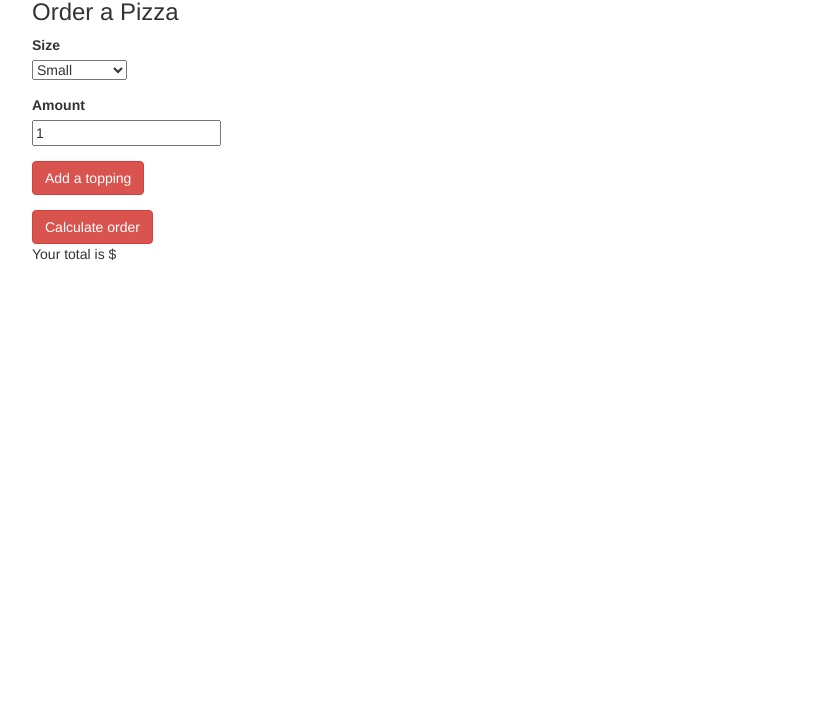
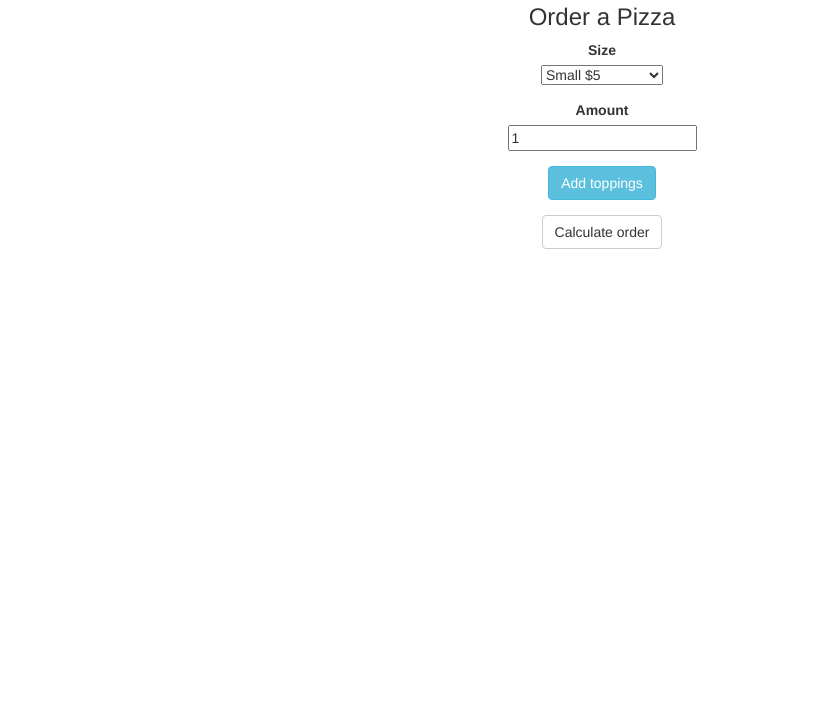
Before and after one commit to sammartinez/pizzaJS, a plain HTML site: page index.html in a window 1280 px wide. Shown: the part 81-800 px from the top of the page, without its empty margins (38-855 px from the left). Drawn offline with nearby package versions, Linux system fonts and the light colour scheme.

Commit message:
add comments to all pages

```diff
--- a/css/styles.css
+++ b/css/styles.css
@@ -1 +1,9 @@
-/* CSS goes here*/
+.container {
+    text-align: center;
+    padding: 5px;
+    margin: auto;
+}
+
+#results {
+    display: none;
+}
--- a/index.html
+++ b/index.html
@@ -17,27 +17,27 @@
           <label for="sizeOfPizza">Size</label>
           <br/>
           <select id="sizeOfPizza">
-            <option value="small">Small</option>
-            <option value="medium">Medium</option>
-            <option value="large">Large</option>
-            <option value="extra-large">Extra Large</option>
+            <option value="small">Small $5</option>
+            <option value="medium">Medium $7</option>
+            <option value="large">Large $10</option>
+            <option value="extra-large">Extra Large $15</option>
           </select>
         </div>
 
         <div class="form-group">
           <label for="quantity">Amount</label>
           <br/>
-          <input id="quantity" name="quantity" type="number" min="1" value="1">
-        </div>
-
-        <div class="form-group">
-          <button id="add-toppings" class="btn btn-danger">Add a topping</button>
+          <input id="quantity" name="quantity" type="number" value="1">
         </div>
 
         <div id="new-topping">
         </div>
+        <div class="form-group">
+          <button id="add-toppings" class="btn btn-info">Add toppings</button>
+        </div>
 
-        <button type="submit" class="btn btn-danger">Calculate order</button>
+
+        <button type="submit" class="btn btn-default">Calculate order</button>
       </form>
 
       <div id="results">
--- a/js/scripts.js
+++ b/js/scripts.js
@@ -1,17 +1,15 @@
-// JavaScript goes here
+//Base function on the project which takes the three arugments quanity, pizzaSize, and toppings
 function Pizza(quanity, pizzaSize, toppings) {
     this.quanity = quanity;
     this.toppings = toppings;
     this.pizzaSize = pizzaSize;
 }
 
-Pizza.prototype.fullOrder = function() {
-    return this.quanity + " " + this.pizzaSize + " " + this.toppings + " pizza(s)";
-}
-
+//Used to calculate cost of the pizza based on default cost and quanity
 Pizza.prototype.totalCost = function() {
     var costOfOrder = 0;
 
+    //Depending on what the user selects, it adds the cost of the pizza times the quanity
     if(this.pizzaSize === "small") {
         costOfOrder = 5 * this.quanity;
     } else if(this.pizzaSize === "medium") {
@@ -22,6 +20,7 @@ Pizza.prototype.totalCost = function() {
         costOfOrder = 15 * this.quanity;
     }
 
+    //Adds a $1 for each new topping that is added to the order.
     if (this.toppings !== undefined) {
     this.toppings.forEach(function(topping) {
       costOfOrder += 1;
@@ -30,9 +29,13 @@ Pizza.prototype.totalCost = function() {
     return costOfOrder;
 }
 
+//JQuery starts here
 $(document).ready(function() {
   $("#add-toppings").click(function(event) {
     event.preventDefault();
+
+    /* When the button "Add toppings" is pressed, this dropdown menu will display
+    all of the information within the selections listed below */
     $("#new-topping").append(
       '<div class="form-group new-topping">' +
         '<select id="toppings">' +
@@ -44,6 +47,8 @@ $(document).ready(function() {
       '</div>')
   });
 
+  /* When the submit button is pressed, all of the information from the form calculates
+    the cost of the order and displays it within a span at the bottom of the page */
   $("form#new-order").submit(function(event) {
     event.preventDefault();
 
@@ -51,6 +56,7 @@ $(document).ready(function() {
     var pizzaSize = $("select#sizeOfPizza").val();
     var toppings = [];
 
+    //Takes the toppings selected by the user and pushes it into the blank toppings array.
     $(".new-topping").each(function() {
       toppings.push($("select#toppings").val());
     });
@@ -58,5 +64,6 @@ $(document).ready(function() {
     var newPizzaOrder = new Pizza(quantity, pizzaSize, toppings);
 
     $("#order-price").text(newPizzaOrder.totalCost());
+    $("#results").show();
   });
 });
```
Also changed, not shown: spec/specs.js (+1 -6 lines).
